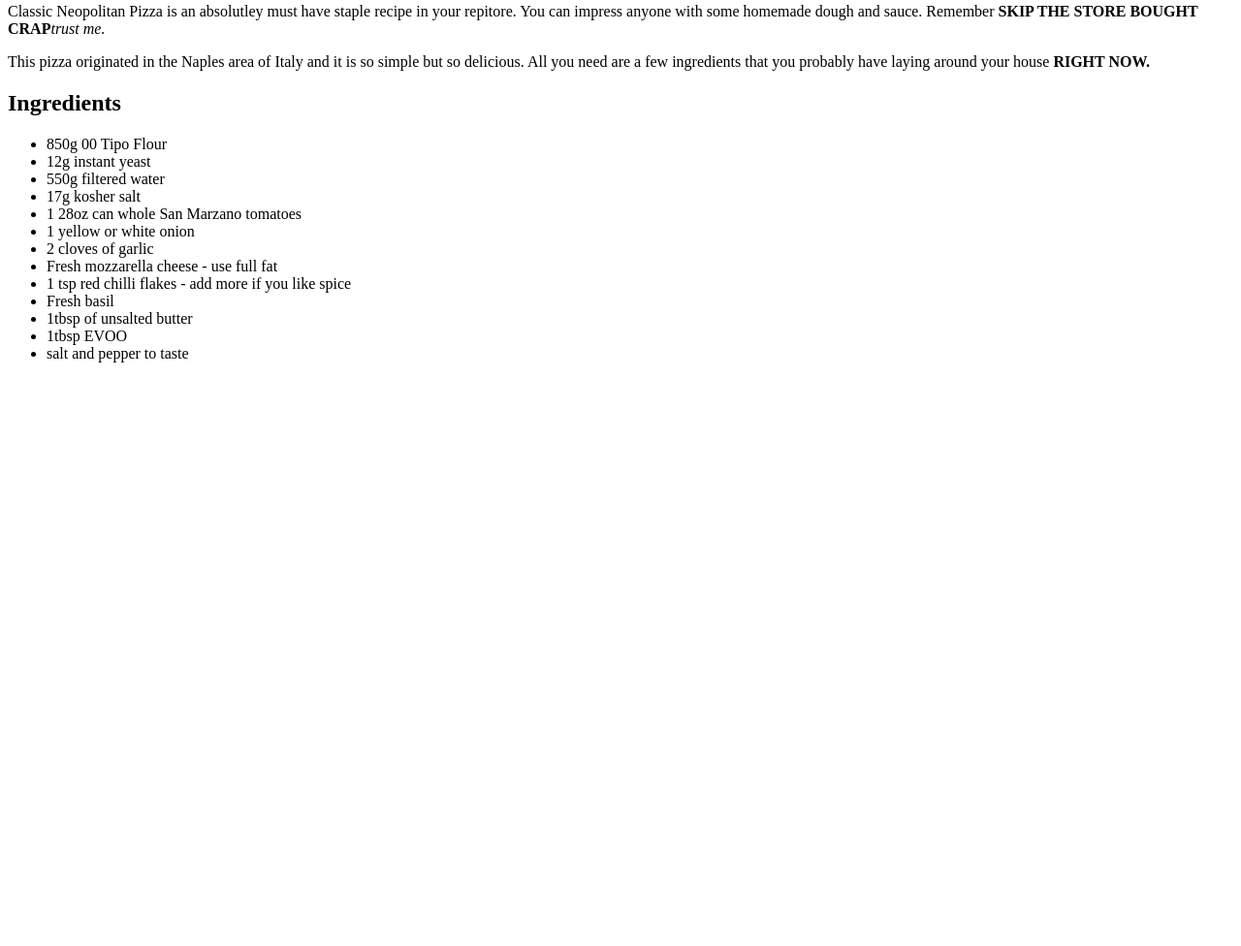
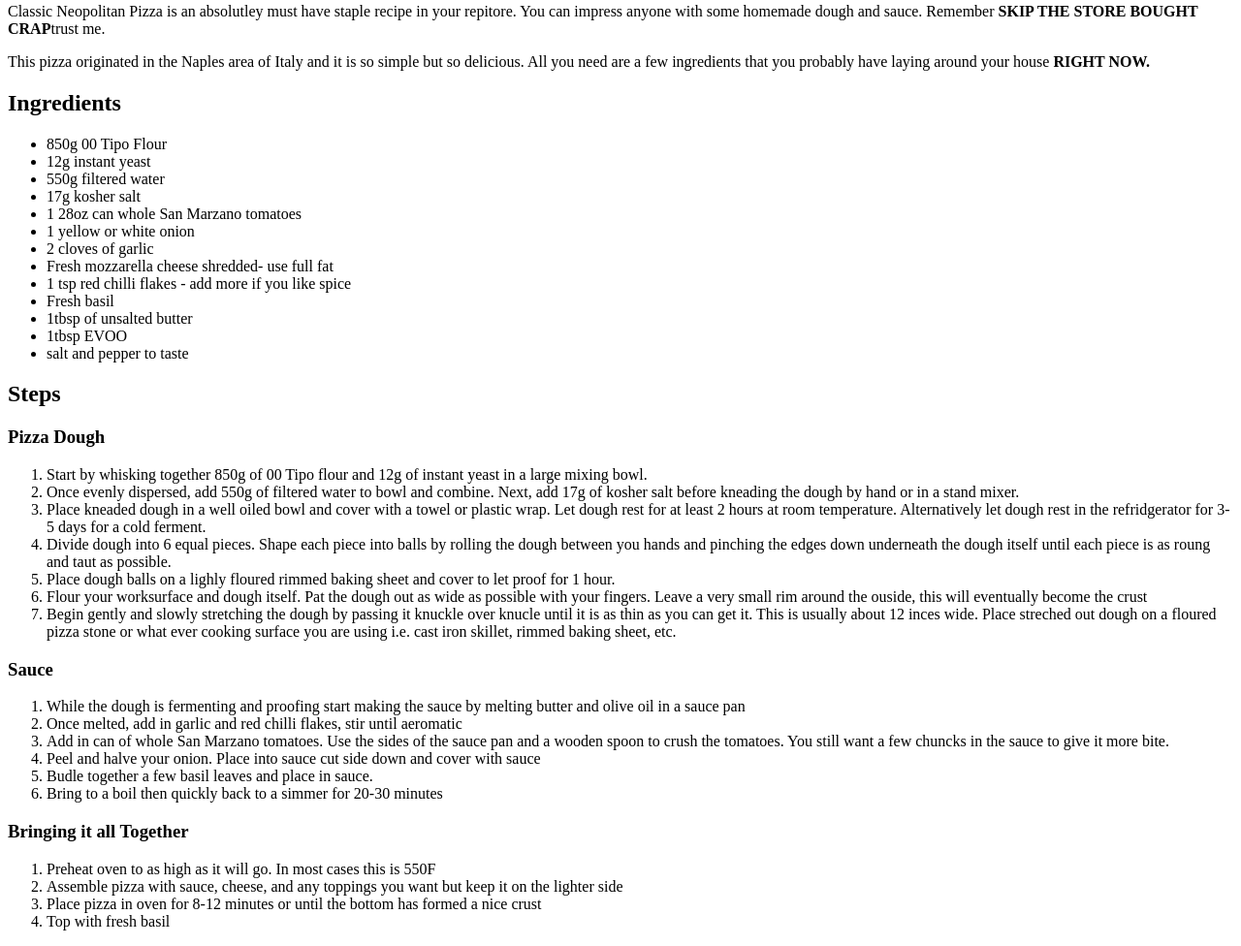
Before and after one commit to bryanwalsh220/odin-recipes, a plain HTML site: page pizza.html in a window 1280 px wide. Shown: the part 1148-2124 px from the top of the page at 97% size. Before the commit the page ends 1538 px from the top, so only its background shows below. Drawn offline with Linux system fonts and the light colour scheme.

Commit message:
Tested and finished pizza page

```diff
--- a/pizza.html
+++ b/pizza.html
@@ -4,9 +4,9 @@
 </head>
 <body>
     <h1>Traditional Neopolitan Pizza</h1>
-    <img src="/recipes/Neo-Pizza.jpg" alt="picture of a pizza">
+    <img src="recipes/Neo-Pizza.jpg" alt="picture of a pizza">
     <h2>Description</h2>
-    <p>Classic Neopolitan Pizza is an absolutley must have staple recipe in your repitore. You can impress anyone with some homemade dough and sauce. Remember <strong>SKIP THE STORE BOUGHT CRAP</strong><em>trust me.</em></p>
+    <p>Classic Neopolitan Pizza is an absolutley must have staple recipe in your repitore. You can impress anyone with some homemade dough and sauce. Remember <strong>SKIP THE STORE BOUGHT CRAP</strong>trust me.</p>
     <p>This pizza originated in the Naples area of Italy and it is so simple but so delicious. All you need are a few ingredients that you probably have laying around your house <strong>RIGHT NOW.</strong></p>
     <h2>Ingredients</h2>
     <ul>
@@ -17,12 +17,39 @@
         <li>1 28oz can whole San Marzano tomatoes</li>
         <li>1 yellow or white onion</li>
         <li>2 cloves of garlic</li>
-        <li>Fresh mozzarella cheese - use full fat</li>
+        <li>Fresh mozzarella cheese shredded- use full fat</li>
         <li>1 tsp red chilli flakes - add more if you like spice</li>
         <li>Fresh basil</li>
         <li>1tbsp of unsalted butter</li>
         <li>1tbsp EVOO</li>
         <li>salt and pepper to taste</li>
     </ul>
+    <h2>Steps</h2>
+    <h3>Pizza Dough</h3>
+    <ol>
+        <li>Start by whisking together 850g of 00 Tipo flour and 12g of instant yeast in a large mixing bowl.</li>
+        <li>Once evenly dispersed, add 550g of filtered water to bowl and combine. Next, add 17g of kosher salt before kneading the dough by hand or in a stand mixer.</li>
+        <li>Place kneaded dough in a well oiled bowl and cover with a towel or plastic wrap. Let dough rest for at least 2 hours at room temperature. Alternatively let dough rest in the refridgerator for 3-5 days for a cold ferment.</li>
+        <li>Divide dough into 6 equal pieces. Shape each piece into balls by rolling the dough between you hands and pinching the edges down underneath the dough itself until each piece is as roung and taut as possible.</li>
+        <li>Place dough balls on a lighly floured rimmed baking sheet and cover to let proof for 1 hour.</li>
+        <li>Flour your worksurface and dough itself. Pat the dough out as wide as possible with your fingers. Leave a very small rim around the ouside, this will eventually become the crust</li>
+        <li>Begin gently and slowly stretching the dough by passing it knuckle over knucle until it is as thin as you can get it. This is usually about 12 inces wide. Place streched out dough on a floured pizza stone or what ever cooking surface you are using i.e. cast iron skillet, rimmed baking sheet, etc.</li>
+    </ol>
+    <h3>Sauce</h3>
+    <ol>
+        <li>While the dough is fermenting and proofing start making the sauce by melting butter and olive oil in a sauce pan</li>
+        <li>Once melted, add in garlic and red chilli flakes, stir until aeromatic</li>
+        <li>Add in can of whole San Marzano tomatoes. Use the sides of the sauce pan and a wooden spoon to crush the tomatoes. You still want a few chuncks in the sauce to give it more bite.</li>
+        <li>Peel and halve your onion. Place into sauce cut side down and cover with sauce</li>
+        <li>Budle together a few basil leaves and place in sauce.</li>
+        <li>Bring to a boil then quickly back to a simmer for 20-30 minutes</li>
+    </ol>
+    <h3>Bringing it all Together</h3>
+    <ol>
+        <li>Preheat oven to as high as it will go. In most cases this is 550F</li>
+        <li>Assemble pizza with sauce, cheese, and any toppings you want but keep it on the lighter side</li>
+        <li>Place pizza in oven for 8-12 minutes or until the bottom has formed a nice crust</li>
+        <li>Top with fresh basil</li>
+    </ol>
 </body>
 </html>
```
Also changed, not shown: index.html (+3 -1 lines).
